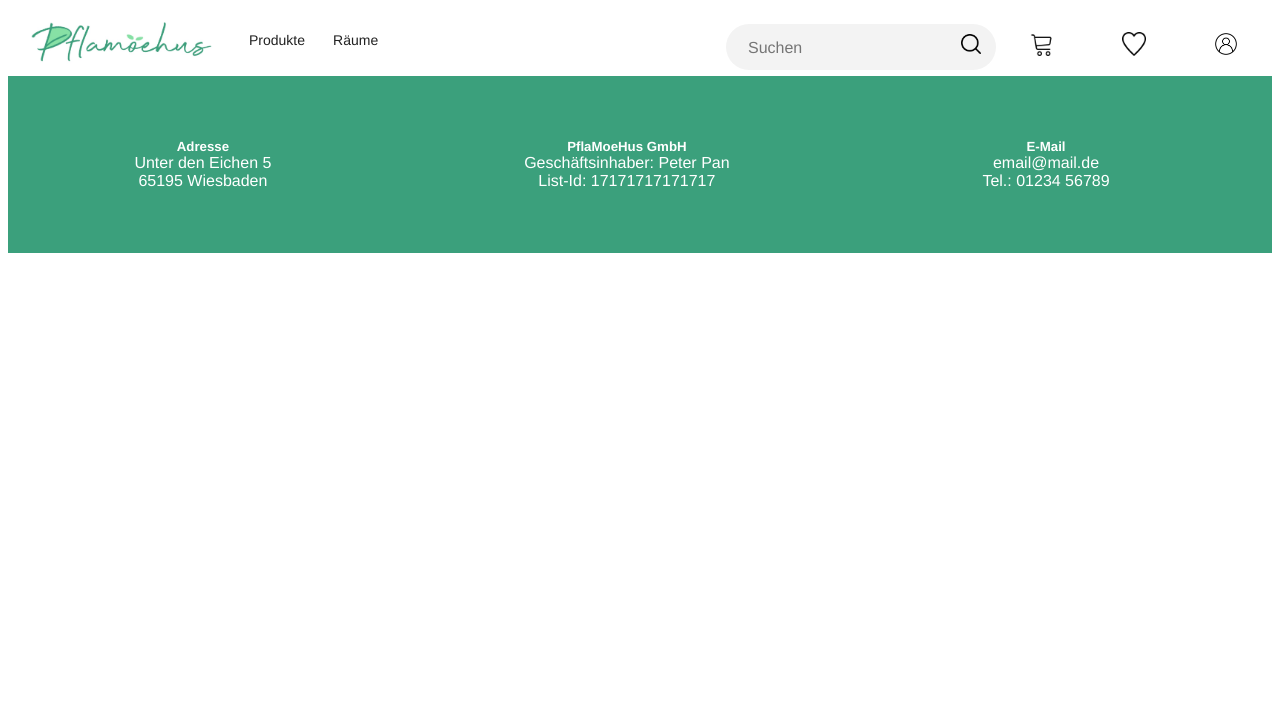
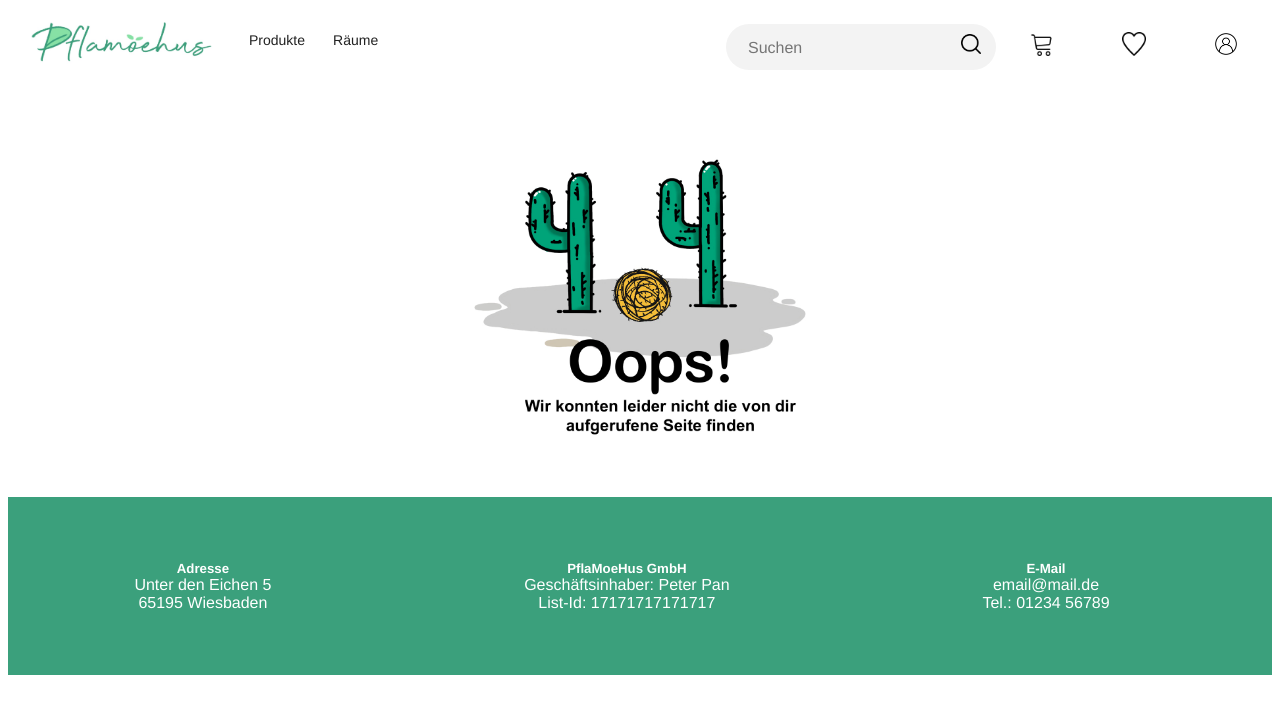
Before and after one commit to IsabelleSchmidt/BigSoftwareProject_Frontend, a Vue app: page /404 in a window 1280 px wide. Shown: the top 714 px of the page. Built offline with nearby package versions, Linux system fonts and the light colour scheme.

Commit message:
#186 Fertig

```diff
--- /dev/null
+++ b/src/components/NotFound.vue
@@ -0,0 +1,15 @@
+<template>
+    <div class= "NotFound">
+        <img class="picture" src="../assets/pagenotfound.jpg" alt="Page not found" >
+    </div>
+</template>
+
+<style scoped lang="scss">
+
+.picture{
+    display: block;
+  margin-left: auto;
+  margin-right: auto;
+  width: 50%;
+}
+</style>
```
Also changed, not shown: src/router/index.ts (+8 -1 lines), src/assets/pagenotfound.jpg (added).
